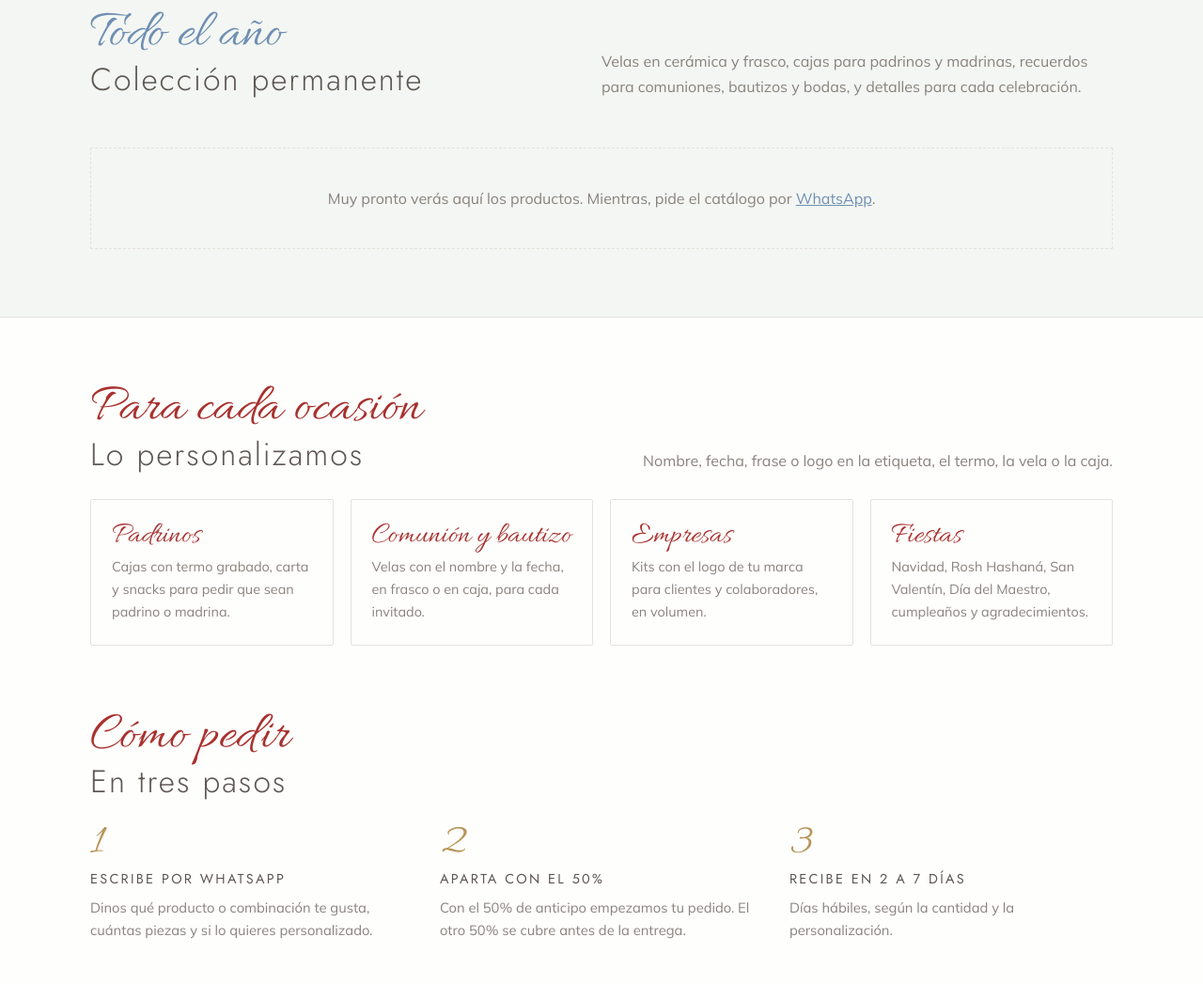
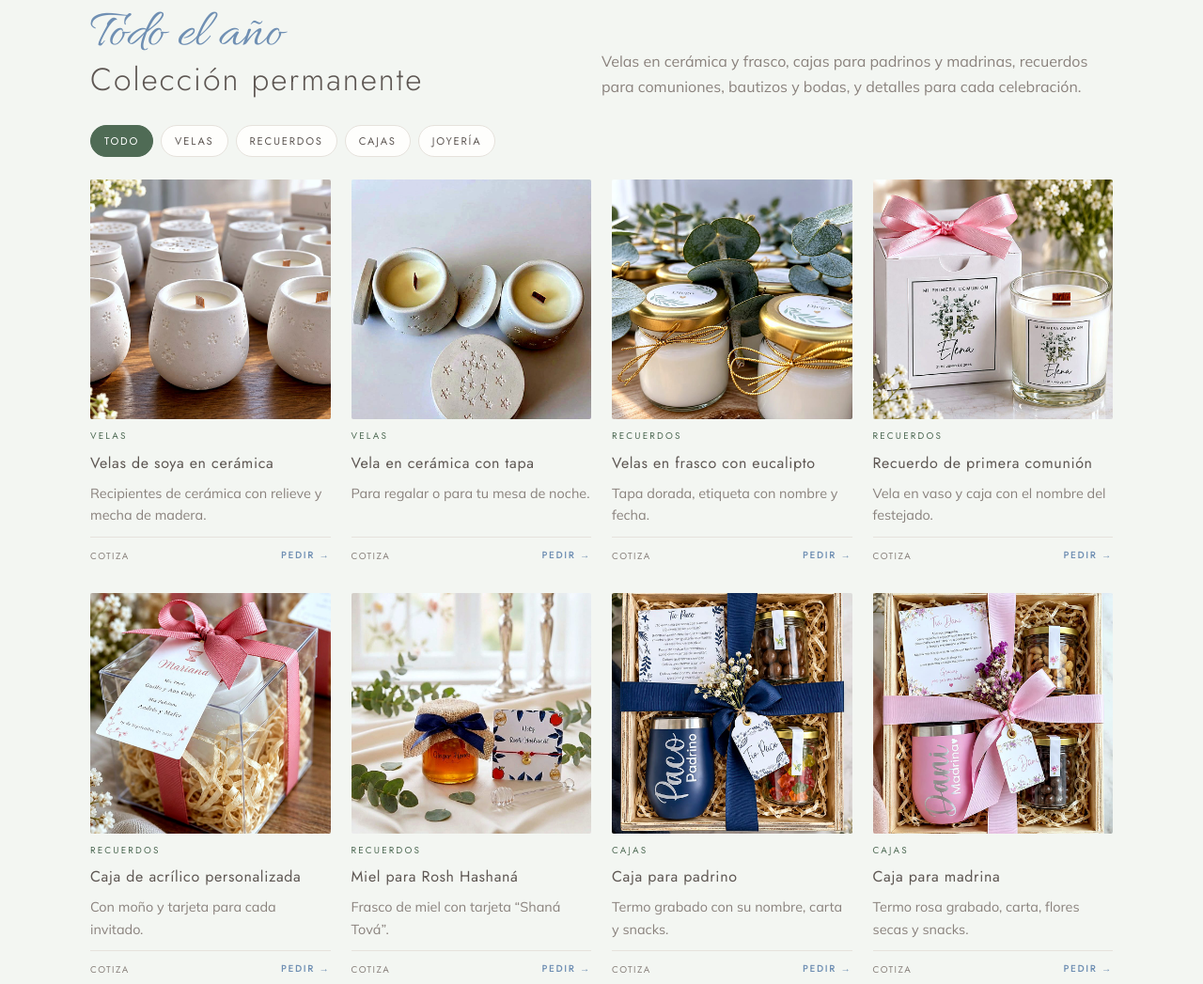
Before and after one commit to avinay77/byana-sitio, a plain HTML site: page index.html in a window 1280 px wide. Shown: the part 1260-2307 px from the top of the page at 94% size. Drawn offline with Linux system fonts and the light colour scheme.

Commit message:
Restaurar productos de Todo el año; solo Navidad queda vacío
Co-Authored-By: Claude Opus 5.5 <noreply@anthropic.com>
Claude-Session: https://claude.ai/code/session_01XKefZrCoDwTAvYSTJvmJiD

```diff
--- a/index.html
+++ b/index.html
@@ -281,6 +281,18 @@ const WA = "https://wa.me/525511997696?text=";
 const navidad = [
 ];
 const siempre = [
+  {c:"Velas",img:"s03",t:"Velas de soya en cerámica",d:"Recipientes de cerámica con relieve y mecha de madera."},
+  {c:"Velas",img:"s11",t:"Vela en cerámica con tapa",d:"Para regalar o para tu mesa de noche."},
+  {c:"Recuerdos",img:"s02",t:"Velas en frasco con eucalipto",d:"Tapa dorada, etiqueta con nombre y fecha."},
+  {c:"Recuerdos",img:"s01",t:"Recuerdo de primera comunión",d:"Vela en vaso y caja con el nombre del festejado."},
+  {c:"Recuerdos",img:"s04",t:"Caja de acrílico personalizada",d:"Con moño y tarjeta para cada invitado."},
+  {c:"Recuerdos",img:"s12",t:"Miel para Rosh Hashaná",d:"Frasco de miel con tarjeta “Shaná Tová”."},
+  {c:"Cajas",img:"s06",t:"Caja para padrino",d:"Termo grabado con su nombre, carta y snacks."},
+  {c:"Cajas",img:"s07",t:"Caja para madrina",d:"Termo rosa grabado, carta, flores secas y snacks."},
+  {c:"Cajas",img:"s08",t:"Caja de agradecimiento",d:"Termo con nombre, snacks, room spray y vela “Gracias”."},
+  {c:"Cajas",img:"s09",t:"Caja “Gracias” con moño",d:"Termo personalizado, carta, snacks y vela."},
+  {c:"Joyería",img:"s10",t:"Pulseras de hilo con dije",d:"Ideales como recuerdo; se arman en el color de tu evento."},
+  {c:"Joyería",img:"conjunto",t:"Conjunto de collar y pulsera",d:"Acero inoxidable con piedritas naturales o cristales.",p:460,from:1},
 ];
 const money = n => "$" + n.toLocaleString("es-MX");
 function card(x, season){
```
